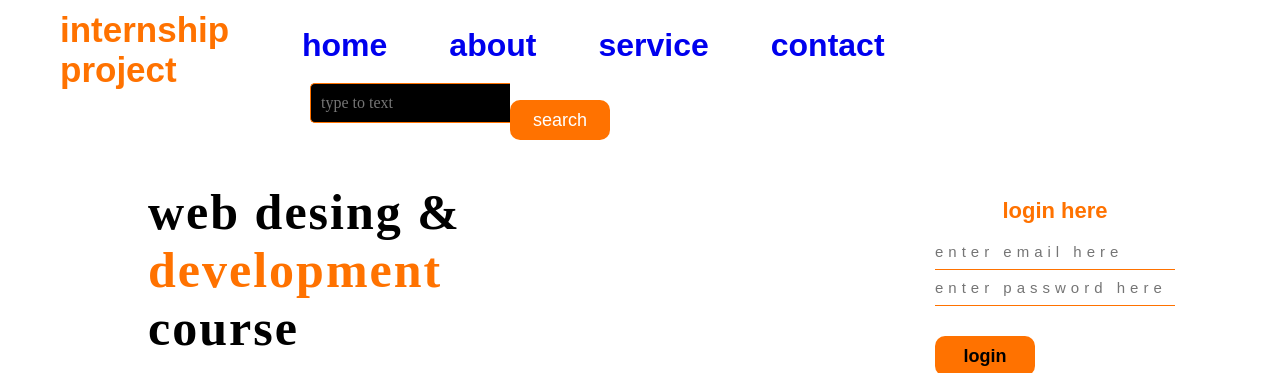
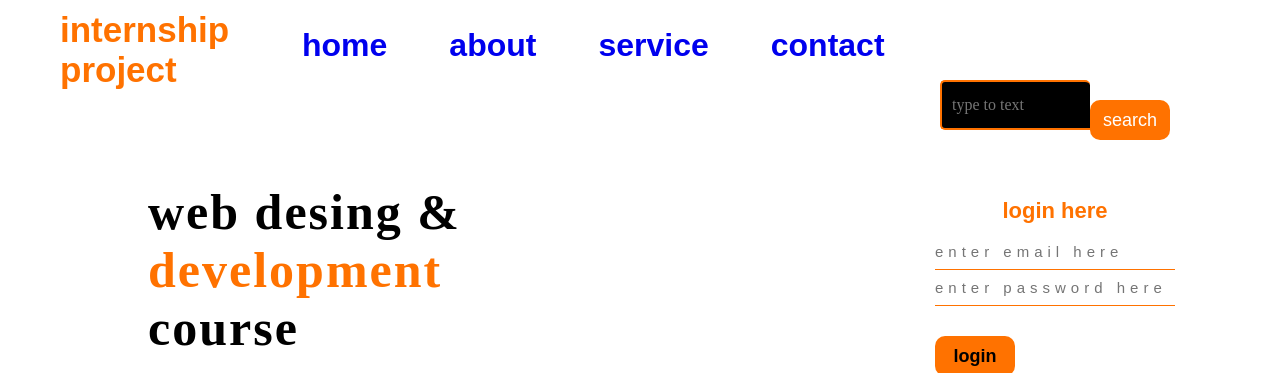
Before and after one commit to keyan06/intership-project, a plain HTML site: page index.html in a window 1280 px wide. Shown: the top 373 px of the page. Drawn offline with nearby package versions, Linux system fonts and the light colour scheme.

Commit message:
Add files via upload

```diff
--- a/style.css
+++ b/style.css
@@ -60,36 +60,37 @@ ul li a:hover{
     color: #ff7200;
 }
 .search{
-    width: 330px;
-    float: left;
+    width: 300px;
+    float: right;
     margin-left: 270px;
 
 }
 .srch{
     font-family: 'Times New Roman', Times, serif;
-    width: 200px;
-    height: 40px;
+    width: 150px;
+    height: 50px;
     background: black;
-    border: 1px solid #ff7200;
-    margin-top: 13px;
+    border: 2px solid #ff7200;
+    margin-top: 10px;
     color: #fff;
     border-right: #fff;
     font-size: 16px;
-    float: left;
+    float:left;
     padding: 10px;
     border-bottom-left-radius: 5px;
     border-top-left-radius: 5px;
+    border-top-right-radius: 5px;
 
 }
 .btn{
-    width: 100px;
-    height: 4px;
+    width: 80px;
+    height: 50px;
     background: #ff7200;
-    border: 25px solid #ff7200;
-   margin-top: 10px;
+    border: 30px solid #ff7200;
+   margin-top: 50px;
    color: #fff;
-   border-bottom-right-radius: 40px;
-   border-bottom-right-radius: 40px;
+   border-bottom-right-radius: 50px;
+   border-bottom-right-radius: 50px;
 
 }
 .btn:focus{
@@ -175,7 +176,7 @@ ul li a:hover{
     border-top: none;
     border-right: none;
     border-left: none;
-    color: #fff;
+    color: white;
     font-size: 15px;
     letter-spacing: 5px;
     font-family: sans-serif;
@@ -234,10 +235,3 @@ ul li a:hover{
     color: #ff7200;
 
 }
-.img-eye{
-    width: 300px;
-    height: 200px;
-    background-image: url(img/eye.jpg.webp);
-    background: size 100%;
-
-}
```
